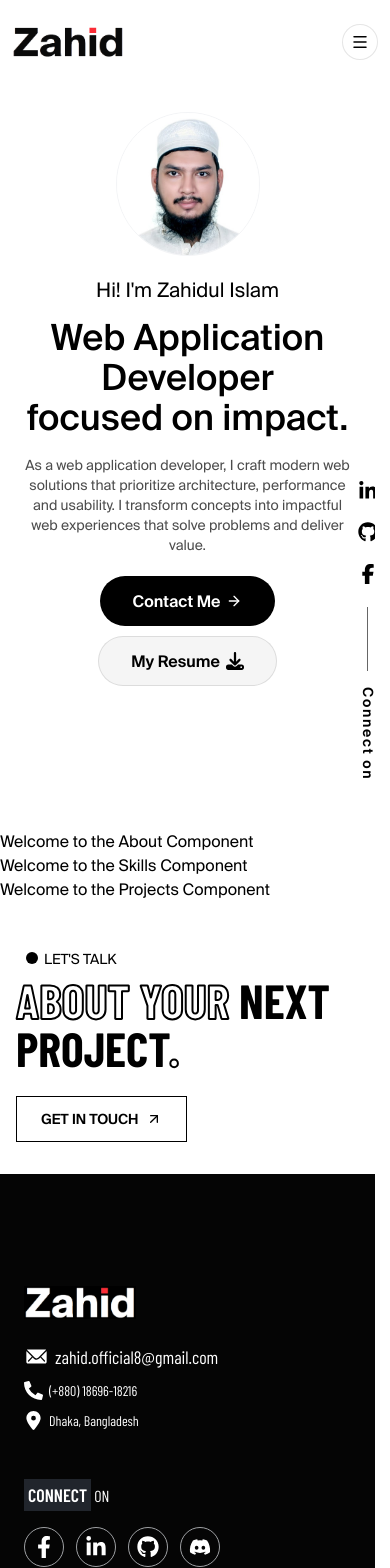
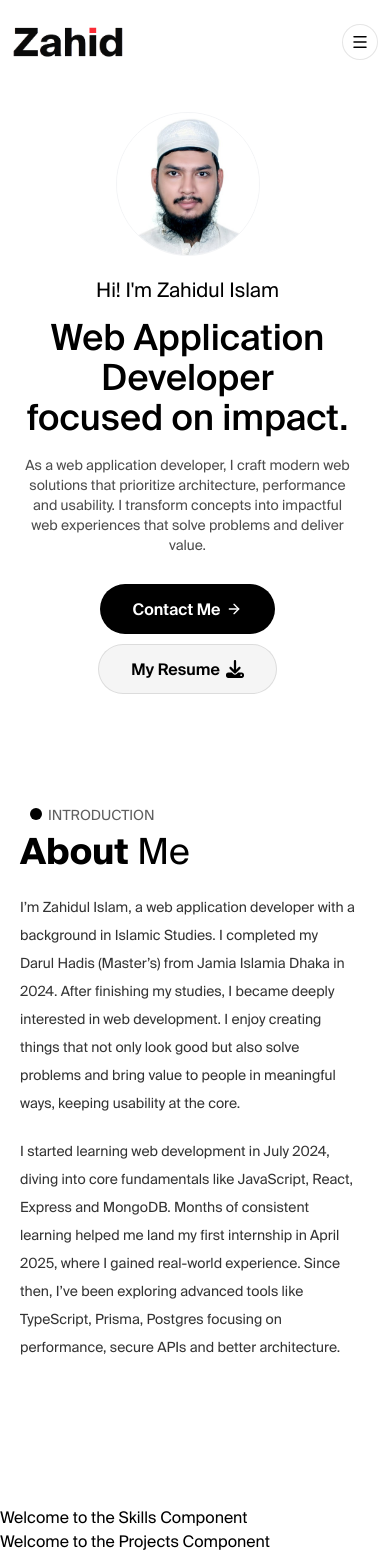
Before and after one commit to zahid-official/portfolio-v1, a Next.js app: page / in a window 390 px wide. Shown: the top 1568 px of the page. Built offline with nearby package versions, Linux system fonts and the light colour scheme.

Commit message:
Add about me section

```diff
--- a/src/app/globals.css
+++ b/src/app/globals.css
@@ -143,13 +143,8 @@
   }
 
   .social-rail {
-    display: flex;
-    flex-direction: column;
-    align-items: center;
-    gap: 1rem;
     color: #fff;
     mix-blend-mode: exclusion;
-    z-index: 20;
   }
 
   .social-rail__list {
--- a/src/components/home/sections/About.tsx
+++ b/src/components/home/sections/About.tsx
@@ -1,9 +1,40 @@
 // About Component
 const About = () => {
   return (
-    <div>
-      <h1>Welcome to the About Component</h1>
-    </div>
+    <section id="about" className="pt-8 pb-36">
+      <div className="container mx-auto max-w-7xl px-5">
+        <div className="container mx-auto">
+          <h4 className="text-sm uppercase text-[#606060] sm:text-base">
+            <span className="ml-2.5 mr-1.5 inline-block h-3 w-3 rounded-full bg-black"></span>
+            Introduction
+          </h4>
+          <h3 className="title-font mt-1.5 text-4xl sm:text-5xl">
+            <span className="font-bold">About</span> Me
+          </h3>
+        </div>
+
+        <div className="mt-5 max-sm:text-sm leading-7 text-black/80 grid md:grid-cols-2 md:gap-8 gap-5 container mx-auto">
+          <p>
+            I’m Zahidul Islam, a web application developer with a background in
+            Islamic Studies. I completed my Darul Hadis (Master’s) from Jamia
+            Islamia Dhaka in 2024. After finishing my studies, I became deeply
+            interested in web development. I enjoy creating things that not only
+            look good but also solve problems and bring value to people in
+            meaningful ways, keeping usability at the core.
+          </p>
+
+          <p>
+            I started learning web development in July 2024, diving into core
+            fundamentals like JavaScript, React, Express and MongoDB. Months of
+            consistent learning helped me land my first internship in April
+            2025, where I gained real-world experience. Since then, I’ve been
+            exploring advanced tools like TypeScript, Prisma,
+            Postgres focusing on performance, secure APIs and better
+            architecture.
+          </p>
+        </div>
+      </div>
+    </section>
   );
 };
 
--- a/src/components/home/sections/Hero.tsx
+++ b/src/components/home/sections/Hero.tsx
@@ -12,10 +12,10 @@ const Hero = () => {
   return (
     <header
       id="home"
-      className="bg-bottom-left md:pt-44 pt-28 pb-36"
+      className="bg-bottom-left 2xl:pt-48 md:pt-36 pt-28 2xl:pb-36 pb-20"
       style={{ backgroundImage: `url(${background.src})` }}
     >
-      <div className="mx-auto max-w-7xl px-5 text-center">
+      <div className="mx-auto container max-w-7xl px-5 text-center">
         {/* img */}
         <div className="flex justify-center">
           <Image
@@ -27,13 +27,13 @@ const Hero = () => {
 
         {/* text */}
         <div>
-          <p className="mt-5 text-xl sm:mb-6 mb-4">
-            Hi! I&apos;m Zahidul Islam
-          </p>
-          <h1 className="text-4xl font-medium sm:text-6xl">
+          <p className="mt-5 text-xl">Hi! I&apos;m Zahidul Islam</p>
+
+          <h1 className="text-4xl sm:my-6 my-4 font-medium sm:text-6xl">
             Web Application Developer <br /> focused on impact.
           </h1>
-          <p className="mx-auto mt-4 max-w-2xl text-sm text-black/70 sm:text-base">
+
+          <p className="mx-auto max-w-2xl text-sm text-black/70 sm:text-base">
             As a web application developer, I craft modern web solutions that
             prioritize architecture, performance and usability. I transform
             concepts into impactful web experiences that{" "}
@@ -42,7 +42,7 @@ const Hero = () => {
         </div>
 
         {/* button */}
-        <div className="sm:mt-10 mt-5 flex flex-wrap justify-center gap-2.5">
+        <div className="sm:mt-10 mt-7 flex flex-wrap justify-center gap-2.5">
           <Link href="#contact">
             <button
               className={cn(
@@ -66,7 +66,7 @@ const Hero = () => {
         </div>
 
         {/* social */}
-        <div className="social-rail fixed bottom-16 right-3 hidden items-center lg:flex">
+        <div className="social-rail fixed bottom-16 right-3 flex flex-col items-center gap-4 max-lg:hidden z-20">
           <ul className="social-rail__list">
             <li>
               <Link
```
